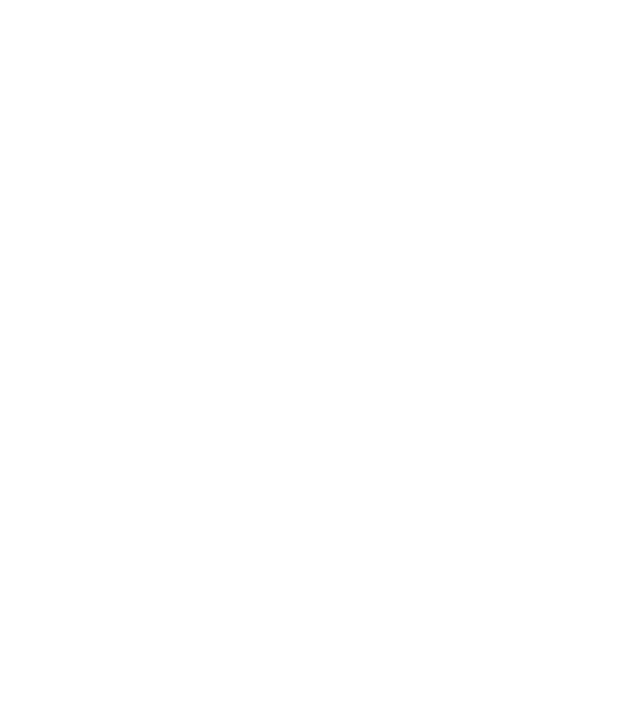
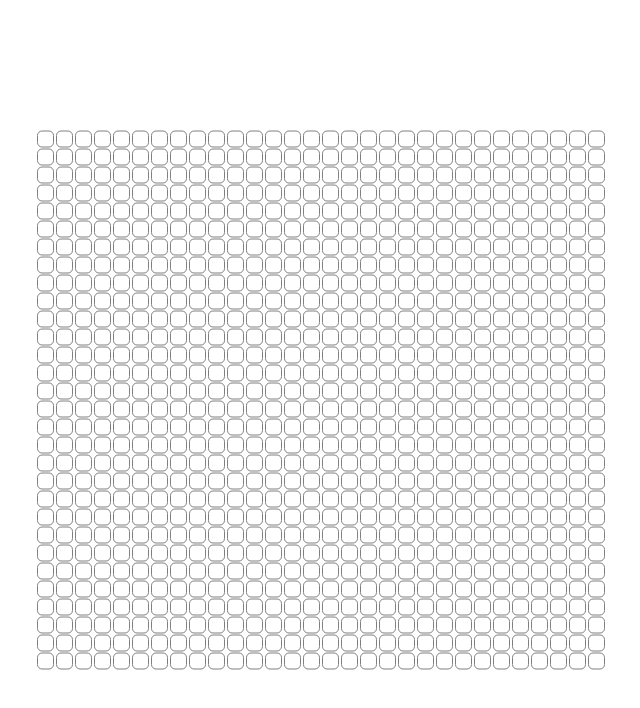
Before and after one commit to itshui3/snek, a React (Create React App) app: page / in a window 1280 px wide. Shown: the top 708 px of the page, without its empty margins (319-959 px from the left). Built offline with nearby package versions, Linux system fonts and the light colour scheme.

Commit message:
matrix visually represented with rounded borders

```diff
--- a/src/page/SnekBoard.css
+++ b/src/page/SnekBoard.css
@@ -1,8 +1,18 @@
 .grid {
+    position: absolute;
+    top: 50%;
+    left: 50%;
+    transform: translate(-50%, -50%);
+
+    display: flex;
 
 }
 
 .grid_cell {
-    width: 10px;
-    height: 10px;
+    width: 15px;
+    height: 15px;
+
+    border: 1px solid grey;
+    margin: 1px;
+    border-radius: 5px;
 }
```
